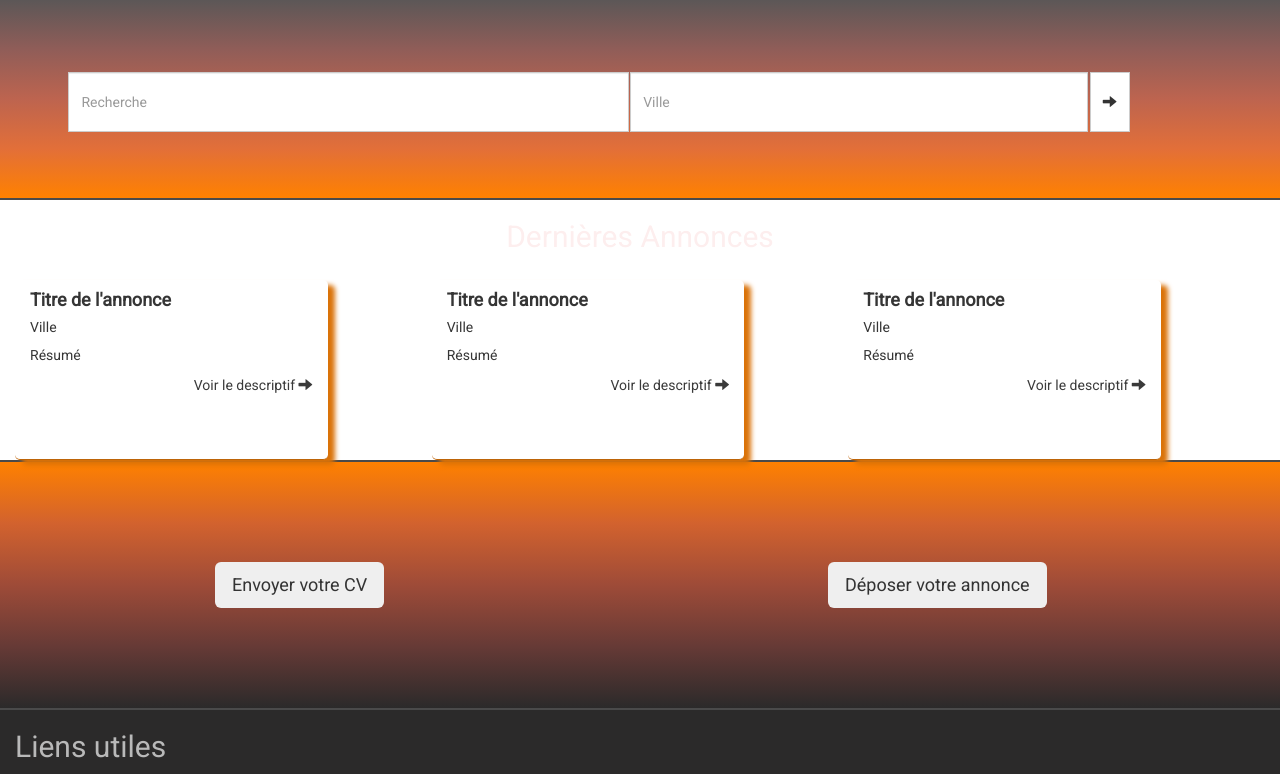
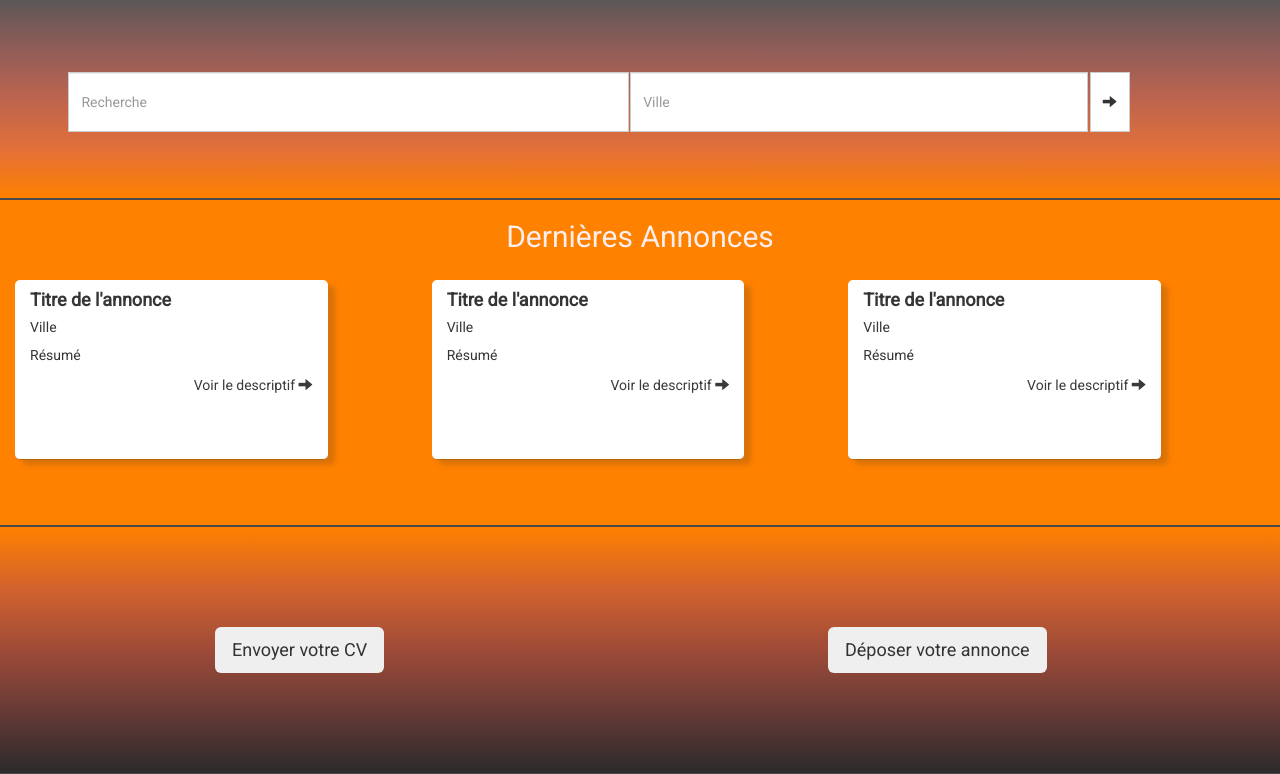
Before and after one commit to tonny1618/devhire, a PHP site: page / in a window 1280 px wide. Shown: the part 122-896 px from the top of the page. Run offline with PHP 8.4, Linux system fonts and the light colour scheme.

Commit message:
Correction bug CSS

```diff
--- a/asset/istyle.css
+++ b/asset/istyle.css
@@ -69,9 +69,6 @@ header .navbar {
 }
 
 
-<<<<<<< HEAD
-}
-
 #inscription{
   margin-top: 5%;
   margin-bottom: 10%;
@@ -82,13 +79,13 @@ legend{
   margin-top: 5%;
   margin-bottom : 5%;
 }
-=======
+
 /*Bloc Dernières Annonces */
+
 #dernieresAnnonces {
   height: 325px;
   background-color: #FF8100;
 }
-
 #dernieresAnnonces  h2 {
   text-align: center;
   color: #fdeeee;
@@ -114,11 +111,6 @@ legend{
     background: white;
     color: #353535;
 }
-
-#dernieresAnnonces {
-  color: white;
-}
-
 
 .blocannonce h4 {
   font-weight: bold;
```
Also changed, not shown: asset/images/network-3727984_1920.jpg (added).
